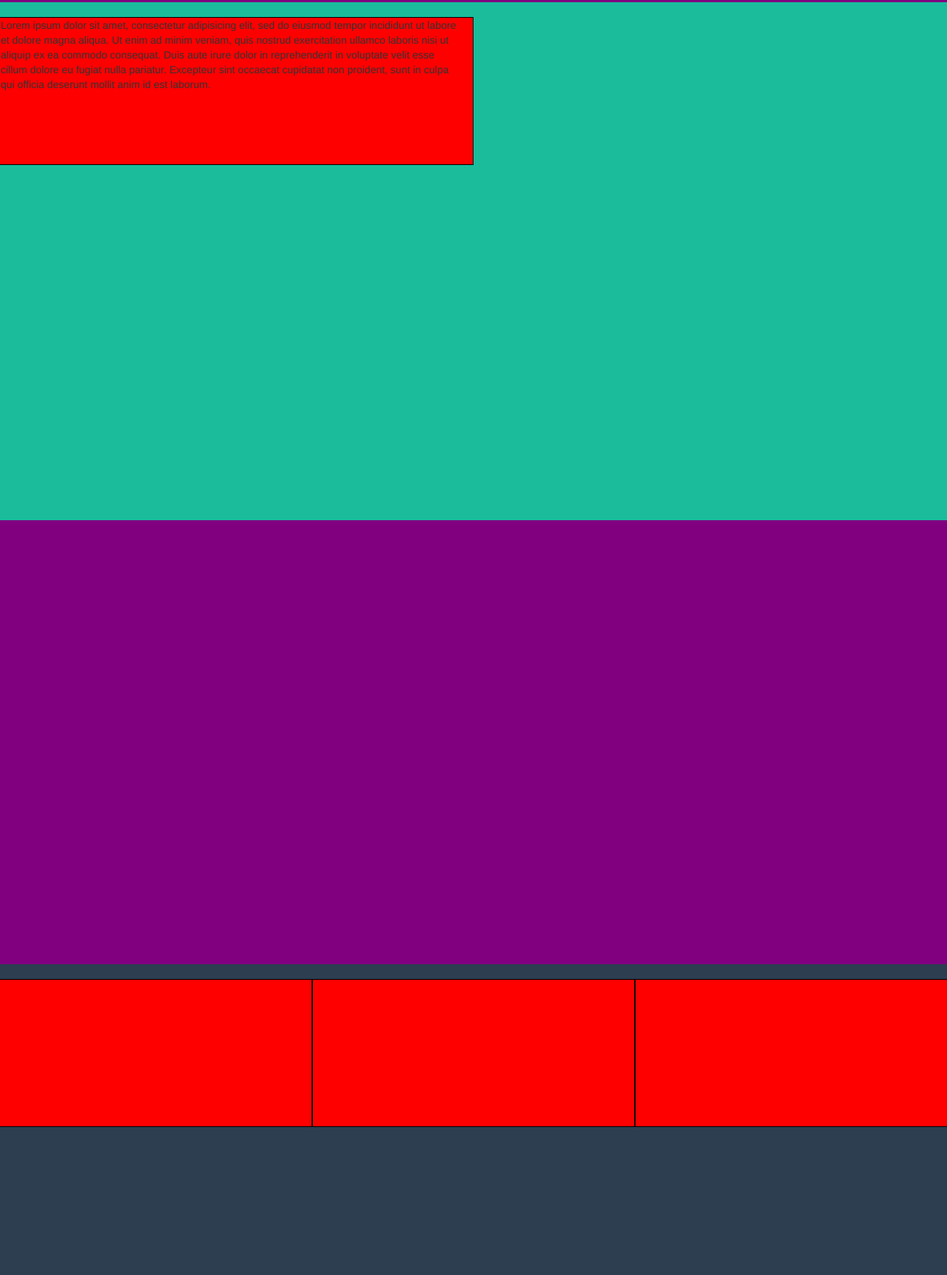
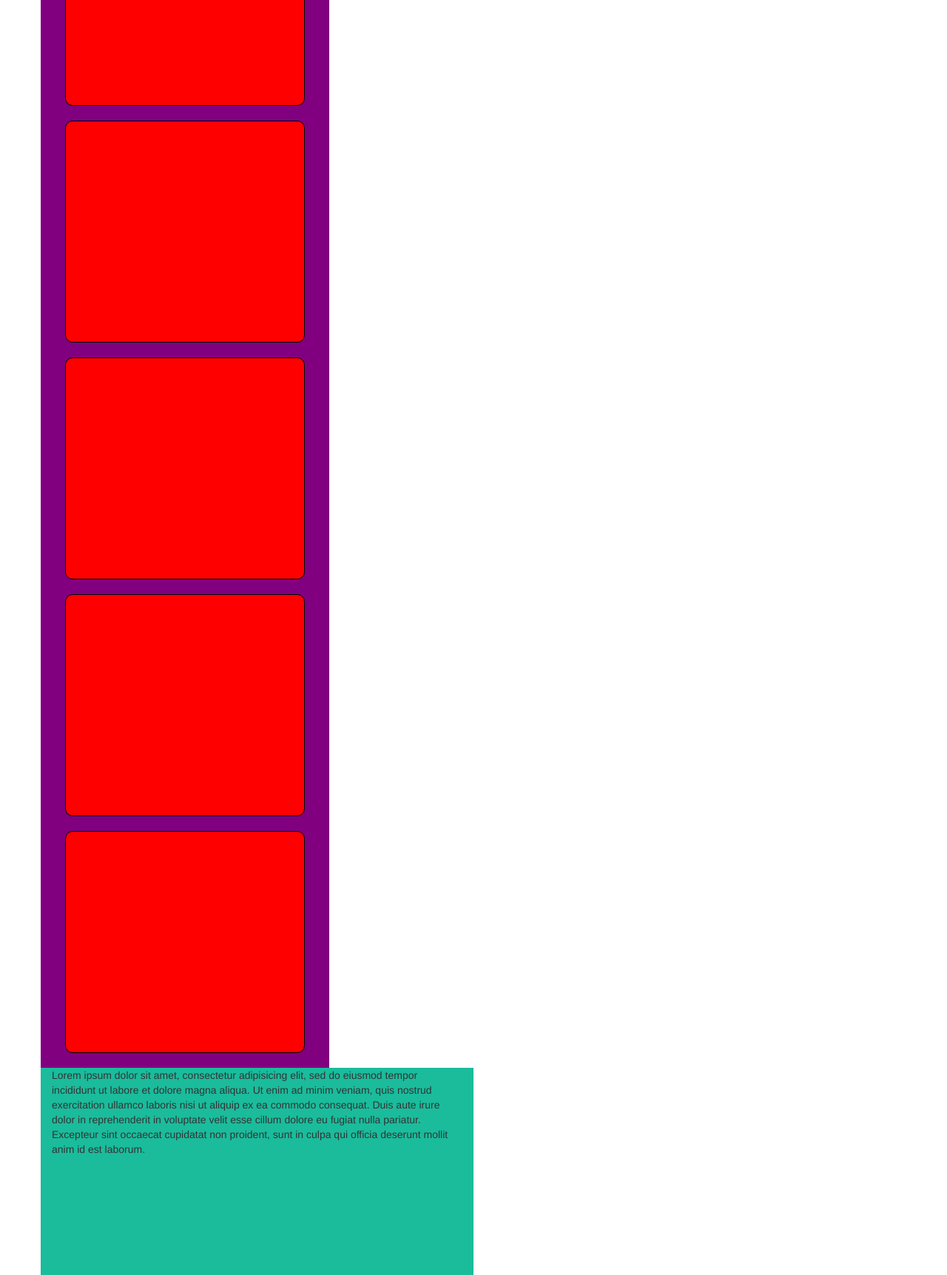
Before and after one commit to BottoniMarco/-html-css-bootstrap-freelancer, a plain HTML site: page index.html in a window 1280 px wide. Shown: the part 1077-2800 px from the top of the page at 74% size. Drawn offline with nearby package versions, Linux system fonts and the light colour scheme.

Commit message:
quarto commit

```diff
--- a/css/style.css
+++ b/css/style.css
@@ -27,16 +27,53 @@
   background: #2C3E50;
 }
 
-[class*="col-"] [class*="col-xs-12"] {
+/* [class*="col-"] [class*="col-xs-12"] {
   height: 200px;
   border: 1px solid black;
   background: red;
   margin: 20px 0;
+} */
+
+.portfolio_image {
+  height: 300px;
+  width: 90%;
+  border: 1px solid black;
+  background: red;
+  margin-left: auto;
+  margin-right: auto;
+  margin-bottom: 20px;
+  border-radius: 10px
 }
 
-/* .portfolio_image {
-  height: 200px;
-  width: 200px;
+.location {
+  height: 33%;
+  width: 90%;
   border: 1px solid black;
-  background: red;
-} */
+  background: orange;
+}
+
+.social {
+  height: 33%;
+  width: 90%;
+  border: 1px solid black;
+  background: orange;
+}
+
+.about {
+  height: 33%;
+  width: 90%;
+  border: 1px solid black;
+  background: orange;
+}
+
+.about {
+  height: 33%;
+  width: 90%;
+  border: 1px solid black;
+  background: orange;
+}
+
+.copyright {
+height: 100px;
+background: #2C3E50;
+}
--- a/index.html
+++ b/index.html
@@ -11,18 +11,15 @@
   </head>
 
   <body>
+    <div class="container">
       <header>
         <div class="row">
           <div class="col-xs-12 container_header">
-          <div class="row">
-            <div class="col-xs-2">
-
-            </div>
-          </div>
 
           </div>
         </div>
       </header>
+
 
       <div class="row">
         <div class="col-xs-12 container_one">
@@ -30,25 +27,19 @@
       </div>
 
       <div class="row">
-      <div class="col-xs-12 container_two">
-        <div class="row">
-          <div class="col-xs-12 col-md-6 col-lg-4 portfolio_image"></div>
-          <div class="col-xs-12 col-md-6 col-lg-4 portfolio_image"></div>
-          <div class="col-xs-12 col-md-6 col-lg-4 portfolio_image"></div>
-          <div class="col-xs-12 col-md-6 col-lg-4 portfolio_image"></div>
-          <div class="col-xs-12 col-md-6 col-lg-4 portfolio_image"></div>
-          <div class="col-xs-12 col-md-6 col-lg-4 portfolio_image"></div>
-        </div>
+        <div class="col-xs-12 col-md-6 col-lg-4 container_two">
+          <div class="portfolio_image"></div>
+          <div class="portfolio_image"></div>
+          <div class="portfolio_image"></div>
+          <div class="portfolio_image"></div>
+          <div class="portfolio_image"></div>
+          <div class="portfolio_image"></div>
         </div>
       </div>
 
       <div class="row">
-      <div class="col-xs-12 container_three">
-        <div class="row">
-          <div class="col-xs-12 col-md-6">
+        <div class="col-xs-12 col-md-6 container_three">
           <p>Lorem ipsum dolor sit amet, consectetur adipisicing elit, sed do eiusmod tempor incididunt ut labore et dolore magna aliqua. Ut enim ad minim veniam, quis nostrud exercitation ullamco laboris nisi ut aliquip ex ea commodo consequat. Duis aute irure dolor in reprehenderit in voluptate velit esse cillum dolore eu fugiat nulla pariatur. Excepteur sint occaecat cupidatat non proident, sunt in culpa qui officia deserunt mollit anim id est laborum.</p>
-          </div>
-        </div>
         </div>
       </div>
 
@@ -60,24 +51,16 @@
 
       <footer>
         <div class="row">
-        <div class="col-xs-12 container_footer">
-          <div class="row">
-            <div class="col-xs-12 col-md-4">
-
+          <div class="col-xs-12 col-md-4 col-lg-4 container_footer">
+            <div class="location"></div>
+            <div class="social"></div>
+            <div class="about"></div>
+          </div>
+          <div class="col-xs-12 copyright"></div>
         </div>
 
-            <div class="col-xs-12 col-md-4">
 
+      </footer>
     </div>
-
-            <div class="col-xs-12 col-md-4">
-
-            </div>
-
-          </div>
-        </div>
-      </div>
-    </footer>
-
   </body>
 </html>
```
Lines whose indentation alone changed are shown as unchanged.
